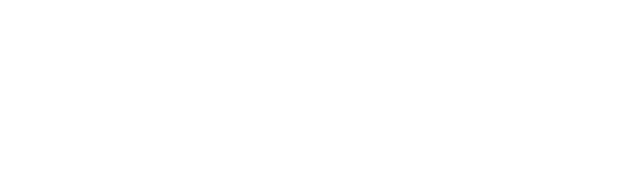
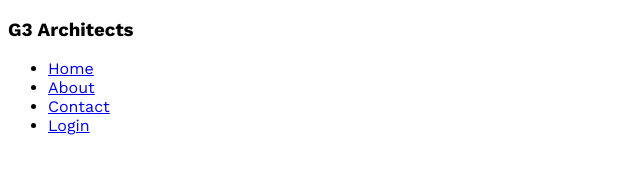
Before and after one commit to SlyCoder96/G3-architects-templates-practie, a plain HTML site: page index.html in a window 1280 px wide. Shown: the whole page, without its empty margins (0-640 px from the left). Drawn offline with nearby package versions, Linux system fonts and the light colour scheme.

Commit message:
font setup

```diff
--- a/architects.css
+++ b/architects.css
@@ -0,0 +1,5 @@
+@import url("https://fonts.googleapis.com/css2?family=Lato:ital,wght@0,100;0,300;0,400;0,700;0,900;1,100;1,300;1,400;1,700;1,900&family=Open+Sans:ital,wght@0,300;0,400;0,500;0,600;0,700;1,300;1,400;1,500;1,600;1,700&family=Poppins:ital,wght@0,100;0,200;0,300;0,400;0,500;0,600;0,700;0,800;0,900;1,100;1,200;1,300;1,400;1,500;1,600;1,700;1,800;1,900&family=Roboto:ital,wght@0,100;0,300;0,400;0,500;0,700;0,900;1,100;1,300;1,400;1,500;1,700;1,900&family=Work+Sans:ital,wght@0,100;0,200;0,300;0,400;0,500;0,600;0,700;0,800;0,900;1,100;1,200;1,300;1,400;1,500;1,600;1,700;1,800;1,900&display=swap");
+
+* {
+  font-family: "Work Sans", sans-serif;
+}
--- a/index.html
+++ b/index.html
@@ -3,7 +3,22 @@
   <head>
     <meta charset="UTF-8" />
     <meta name="viewport" content="width=device-width, initial-scale=1.0" />
-    <title>Document</title>
+    <link rel="stylesheet" href="architects.css" />
+    <title>G3 Architects Landing Page</title>
   </head>
-  <body></body>
+  <body>
+    <header>
+      <nav>
+        <h3>G3 Architects</h3>
+        <ul>
+          <li><a href="#">Home</a></li>
+          <li><a href="#">About</a></li>
+          <li><a href="#">Contact</a></li>
+          <li><a href="#">Login</a></li>
+        </ul>
+      </nav>
+    </header>
+    <main></main>
+    <footer></footer>
+  </body>
 </html>
```
